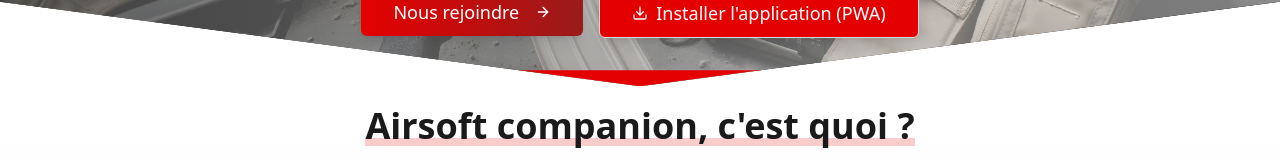
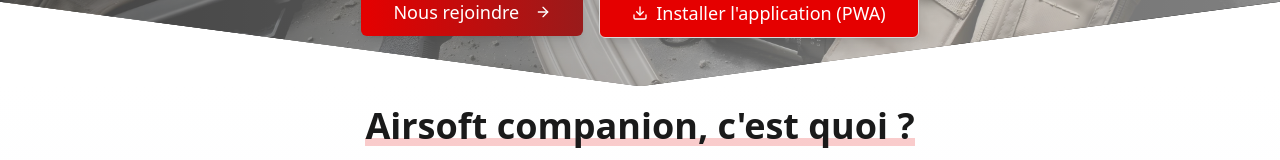
Before and after one commit to BryanDev45/airsoft-compagnon, a React (Vite) app: page / in a window 1280 px wide. Shown: the part 557-717 px from the top of the page. Built offline with nearby package versions, Linux system fonts and the light colour scheme; no server answers; the database is empty; a web font is replaced by a local one.

Commit message:
Reverted to commit 50da88ea4b08e8b5a1bec23cf4f2d089b452d062

```diff
--- a/src/components/Hero.tsx
+++ b/src/components/Hero.tsx
@@ -14,13 +14,6 @@ const Hero = () => {
         <img src="/lovable-uploads/e3177716-6012-4386-a9b2-607ab6f838b0.png" alt="Airsoft background" className="w-full h-full object-cover" />
         <div className="absolute inset-0 bg-white opacity-50"></div>
         <div className="absolute inset-0 bg-gradient-to-r from-black to-transparent opacity-50"></div>
-      </div>
-
-      {/* Bordure rouge en forme de pointe */}
-      <div className="absolute bottom-0 left-0 w-full h-4 z-20 pointer-events-none">
-        <div className="w-full h-full bg-airsoft-red" style={{
-          clipPath: 'polygon(0 0, 100% 0, 100% 0%, 50% 100%, 0 0%)'
-        }}></div>
       </div>
 
       <div className="relative z-10 max-w-7xl mx-auto px-4 py-6 lg:py-12 md:py-[60px]">
```
